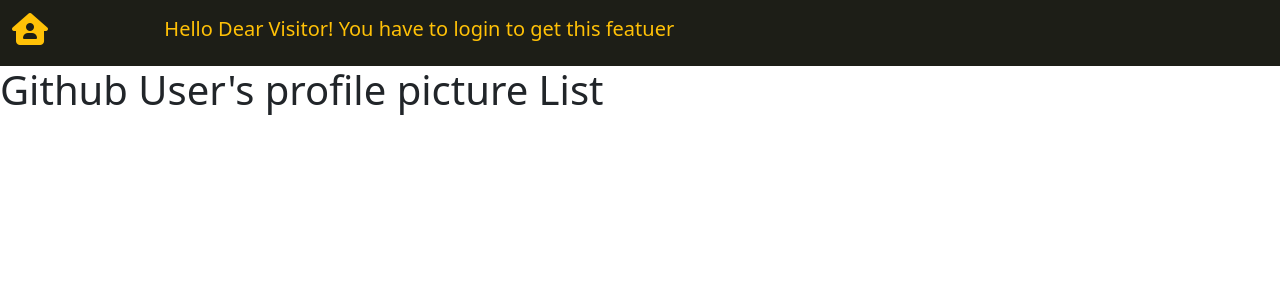
After one commit to nurnobiCSE/DjangoWebScrap_withAuthentic_system, a Django app: page /profile-pictures in a window 1280 px wide. The commit adds this page. Shown: the top 300 px of the page. Run offline with Django 4.2, Linux system fonts and the light colour scheme.

Commit message:
add adduser and picture page routs

```diff
--- a/myapp/urls.py
+++ b/myapp/urls.py
@@ -4,5 +4,7 @@ urlpatterns = [
     path('',views.index,name='login'),
     path('signup-user',views.Signup,name='signup'),
     path('dashboard',views.Dashboard,name='dashboard'),
+    path('add-user',views.AdUser,name='add_username'),
+    path('profile-pictures',views.Profile,name='profile'),
     path('logout',views.logout,name='logout'),
 ]
--- a/myapp/views.py
+++ b/myapp/views.py
@@ -49,3 +49,9 @@ def Signup(request):
 @login_required
 def Dashboard(request):
     return render(request,'dashboard.html')
+
+def AdUser(request):
+    return render(request,'user_github.html')
+
+def Profile(request):
+    return render(request,'image_github.html')
--- a/templates/base.html
+++ b/templates/base.html
@@ -33,7 +33,7 @@
     <div class="container-fluid p-0">
       <nav class="navbar navbar-expand-lg navbar-light bg-dark">
         <div class="container-fluid">
-          <a class="navbar-brand" href="{% url 'login' %}">
+          <a class="navbar-brand" href="{% url 'dashboard' %}">
             <i class="fa-sharp fa-solid fa-house-user text-warning h2"></i>
           </a>
           <button class="navbar-toggler" type="button" data-bs-toggle="collapse" data-bs-target="#navbarNavAltMarkup" aria-controls="navbarNavAltMarkup" aria-expanded="false" aria-label="Toggle navigation">
@@ -42,12 +42,16 @@
           <div class="collapse navbar-collapse text-center" id="navbarNavAltMarkup">
             <div class="col-lg-1"></div>
             <div class="navbar-nav">
-              <a class="nav-link active text-warning h5" aria-current="page" href="{% url 'login' %}">Home</a>
-              <a class="nav-link text-info h5" href="#">gitHub-User</a>
-              <a class="nav-link text-success h5" href="#">Users_Images</a>
-              {% block logout %}
+              {% if request.user.is_authenticated %}
+              <a class="nav-link active text-warning h5" aria-current="page" href="{% url 'dashboard' %}">Home</a>
+              <a class="nav-link text-info h5" href="{% url 'add_username' %}">gitHub-User</a>
+              <a class="nav-link text-success h5" href="{% url 'profile' %}">Users_Images</a>
+              <a class="nav-link text-danger h5" href="{% url 'logout' %}">Logout</a>
+              {% else %}
+              <p class="text-warning h5">Hello Dear Visitor! You have to login to get this featuer</p>
+              {% endif %}
 
-              {% endblock logout %}
+
             </div>
           </div>
         </div>
--- a/templates/dashboard.html
+++ b/templates/dashboard.html
@@ -7,4 +7,5 @@ Dashboard
 {% endblock logout %}
 {%block body%}
 <h1>this is Dashboard</h1>
+<h2>Welcome, {{user.username}}</h2>
 {% endblock body %}
--- /dev/null
+++ b/templates/image_github.html
@@ -0,0 +1,8 @@
+{% extends 'base.html' %}
+{% block title %}
+github-profile-picture
+{%endblock title%}
+
+{%block body%}
+<h1>Github User's profile picture List</h1>
+{% endblock body %}
```
Also changed, not shown: templates/user_github.html (added, +51 -0 lines), db.sqlite3.
